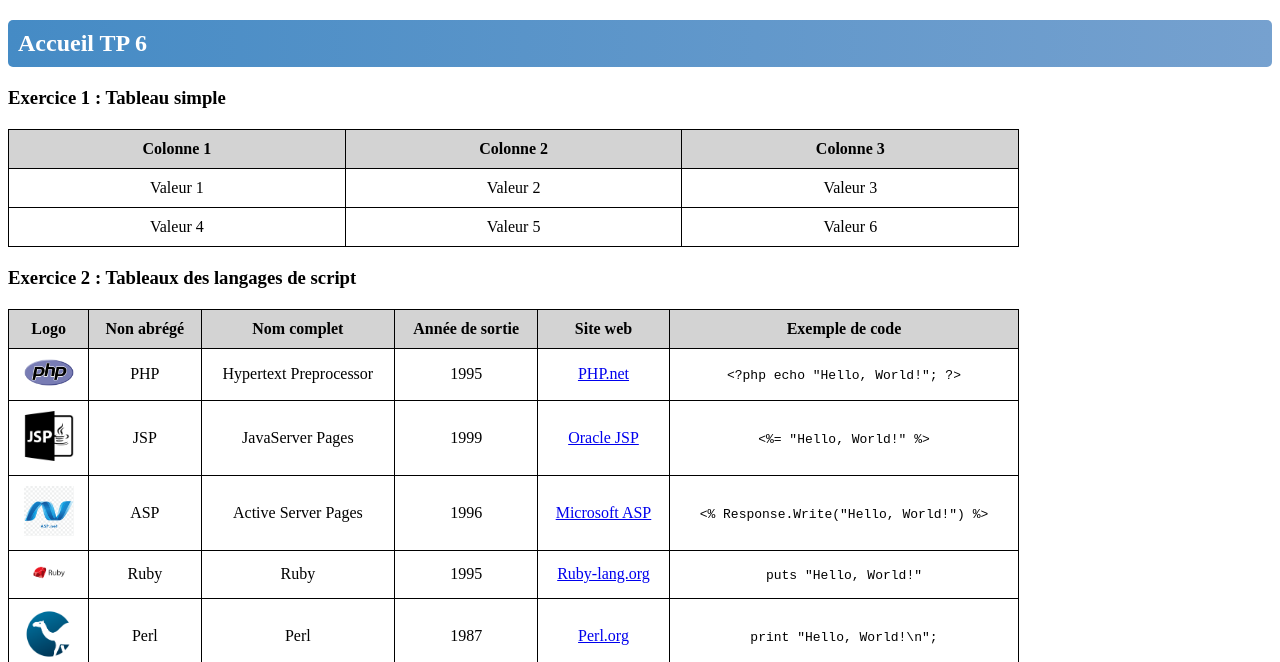
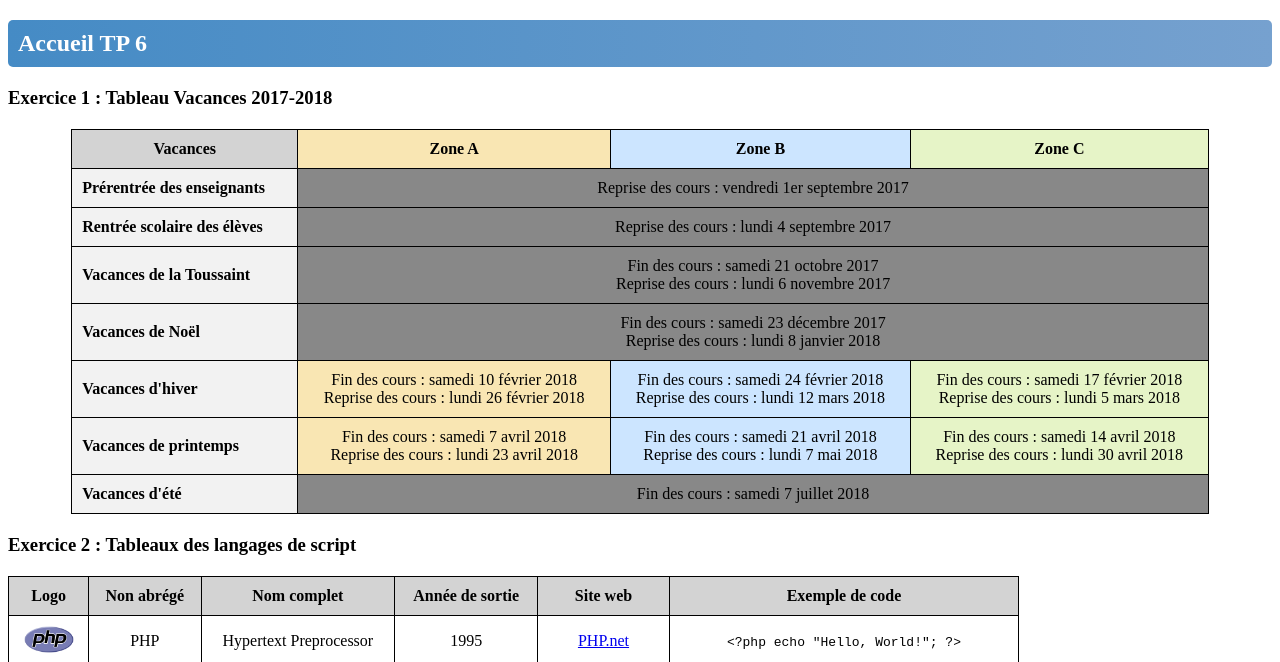
Before and after one commit to CorentinBELLIER/coursHTML, a website: page public_html/TP_6/TP_6.html in a window 1280 px wide. Shown: the top 662 px of the page. Drawn offline with Linux system fonts and the light colour scheme.

Commit message:
17/02/2025
TP 6 fini

```diff
--- a/public_html/TP_6/TP_6.html
+++ b/public_html/TP_6/TP_6.html
@@ -9,22 +9,45 @@
     <body>
 
         <h2>Accueil TP 6</h2>
-            <h3>Exercice 1 : Tableau simple</h3>
-            <table>
-                <tr>
-                    <th>Colonne 1</th>
-                    <th>Colonne 2</th>
-                    <th>Colonne 3</th>
+            <h3>Exercice 1 : Tableau Vacances 2017-2018</h3>
+            <table class="tablevac">
+                <tr class="thvac">
+                    <th class="tdvac">Vacances</th>
+                    <th class="zone-a tdvac">Zone A</th>
+                    <th class="zone-b tdvac">Zone B</th>
+                    <th class="zone-c tdvac">Zone C</th>
                 </tr>
-                <tr>
-                    <td>Valeur 1</td>
-                    <td>Valeur 2</td>
-                    <td>Valeur 3</td>
+                <tr class="thvac">
+                    <td class="category tdvac">Prérentrée des enseignants</td>
+                    <td class="tdvac" colspan="3">Reprise des cours : vendredi 1er septembre 2017</td>
                 </tr>
-                <tr>
-                    <td>Valeur 4</td>
-                    <td>Valeur 5</td>
-                    <td>Valeur 6</td>
+                <tr class="thvac">
+                    <td class="category tdvac">Rentrée scolaire des élèves</td>
+                    <td class="tdvac" colspan="3">Reprise des cours : lundi 4 septembre 2017</td>
+                </tr>
+                <tr class="thvac">
+                    <td class="category tdvac">Vacances de la Toussaint</td>
+                    <td class="tdvac" colspan="3">Fin des cours : samedi 21 octobre 2017<br>Reprise des cours : lundi 6 novembre 2017</td>
+                </tr>
+                <tr class="thvac">
+                    <td class="category tdvac">Vacances de Noël</td>
+                    <td class="tdvac" colspan="3">Fin des cours : samedi 23 décembre 2017<br>Reprise des cours : lundi 8 janvier 2018</td>
+                </tr>
+                <tr class="thvac">
+                    <td class="category tdvac">Vacances d'hiver</td>
+                    <td class="zone-a tdvac">Fin des cours : samedi 10 février 2018<br>Reprise des cours : lundi 26 février 2018</td>
+                    <td class="zone-b tdvac">Fin des cours : samedi 24 février 2018<br>Reprise des cours : lundi 12 mars 2018</td>
+                    <td class="zone-c tdvac">Fin des cours : samedi 17 février 2018<br>Reprise des cours : lundi 5 mars 2018</td>
+                </tr>
+                <tr class="thvac">
+                    <td class="category tdvac">Vacances de printemps</td>
+                    <td class="zone-a tdvac">Fin des cours : samedi 7 avril 2018<br>Reprise des cours : lundi 23 avril 2018</td>
+                    <td class="zone-b tdvac">Fin des cours : samedi 21 avril 2018<br>Reprise des cours : lundi 7 mai 2018</td>
+                    <td class="zone-c tdvac">Fin des cours : samedi 14 avril 2018<br>Reprise des cours : lundi 30 avril 2018</td>
+                </tr>
+                <tr class="thvac">
+                    <td class="category tdvac">Vacances d'été</td>
+                    <td class="tdvac" colspan="3">Fin des cours : samedi 7 juillet 2018</td>
                 </tr>
             </table>
 
--- a/public_html/TP_6/tp_6.css
+++ b/public_html/TP_6/tp_6.css
@@ -5,6 +5,25 @@ h2 {
     padding: 10px;
     border-radius: 5px;
 }
+
+.tablevac {
+    width: 90%;
+    margin: 20px auto;
+    border-collapse: collapse;
+    text-align: center;
+}
+.thvac, .tdvac {
+    border: 1px solid black;
+    padding: 10px;
+}
+.thvac {
+    background-color: #888;
+    color: #000;
+}
+.zone-a { background-color: #f9e6b3; }
+.zone-b { background-color: #cce5ff; }
+.zone-c { background-color: #e6f4c7; }
+.category { background-color: #f2f2f2; font-weight: bold; text-align: left; }
 
 table {
     width: 80%;
```
